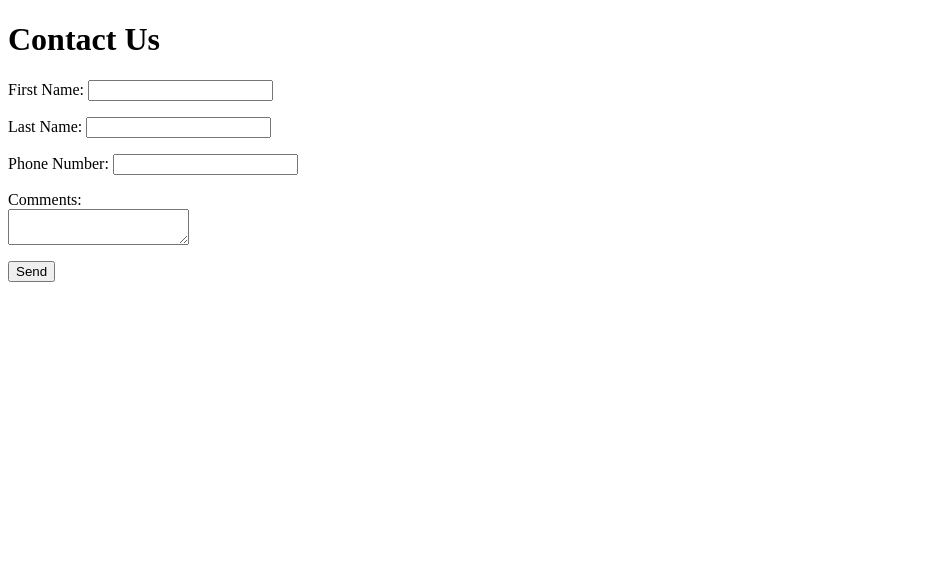
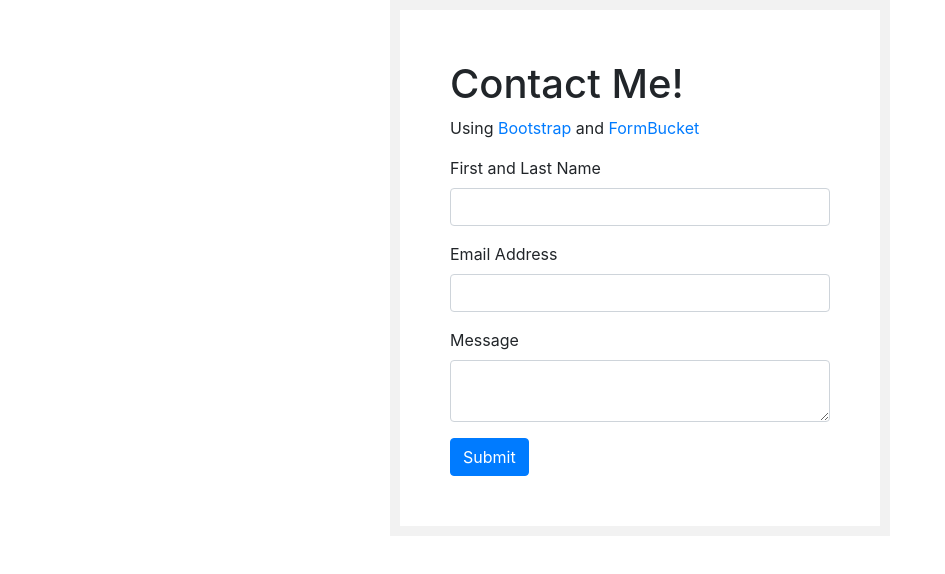
Before and after one commit to pint9785/UX220PracticeTest2, a plain HTML site: page q2.html in a window 1280 px wide. Shown: the whole page, without its empty margins (0-945 px from the left). Drawn offline with nearby package versions, Linux system fonts and the light colour scheme.

Commit message:
Update q2.html

```diff
--- a/q2.html
+++ b/q2.html
@@ -1,24 +1,45 @@
 <!DOCTYPE html>
 <html lang="en">
 <head>
-    <meta charset="UTF-8">
-    <meta name="viewport" content="width=<device-width>, initial-scale=1.0">
-    <title>Document</title>
+    <!-- Add an attribute to the name and email .form-group divs so that you can add a css rule to give those .form-group(s) a blue background.
+    Create blue space equal to the current font size around those .form-group(s). Create more space equal to 1/2 the current font size around
+    the .form-group that isn't blue but matches the page background..-->
+    <link rel="stylesheet" href="https://cdn.jsdelivr.net/npm/bootstrap@4.5.3/dist/css/bootstrap.min.css" crossorigin="anonymous" />
     <style>
-        label, textarea{
-            display: block;
-            margin-bottom: 1em;
+        .form-box {
+            max-width: 500px;
+            margin: auto;
+            padding: 50px;
+            background: #ffffff;
+            border: 10px solid #f2f2f2;
         }
     </style>
 </head>
 <body>
-    <h1>Contact Us</h1>
-    <form>
-        <label>First Name: <input name="first" type="text" /></label>
-        <label>Last Name: <input name="last" type="text" /></label>
-        <label>Phone Number: <input name="phone number" type="phone number" /></label>
-        <label>Comments: <textarea name="comments"></textarea></label>
-        <button type="submit">Send</button>
-    </form>
+    <main>
+        <section id="contact">
+            <div id="contact_markdown"></div>
+            <div class="form-box">
+                <h1>Contact Me!</h1>
+                <p>Using <a href="https://getbootstrap.com">Bootstrap</a> and <a
+                        href="https://www.formbucket.com">FormBucket</a></p>
+                <form action="https://api.formbucket.com/f/c2K3QTQ" method="post">
+                    <div class="form-group">
+                        <label for="name">First and Last Name</label>
+                        <input class="form-control" id="name" type="text" name="Name">
+                    </div>
+                    <div class="form-group">
+                        <label for="email">Email Address</label>
+                        <input class="form-control" id="email" type="email" name="Email">
+                    </div>
+                    <div class="form-group">
+                        <label for="message">Message</label>
+                        <textarea class="form-control" id="message" name="Message"></textarea>
+                    </div>
+                    <input class="btn btn-primary" type="submit" value="Submit" />
+            </div>
+            </form>
+        </section>
+    </main>
 </body>
 </html>
```
